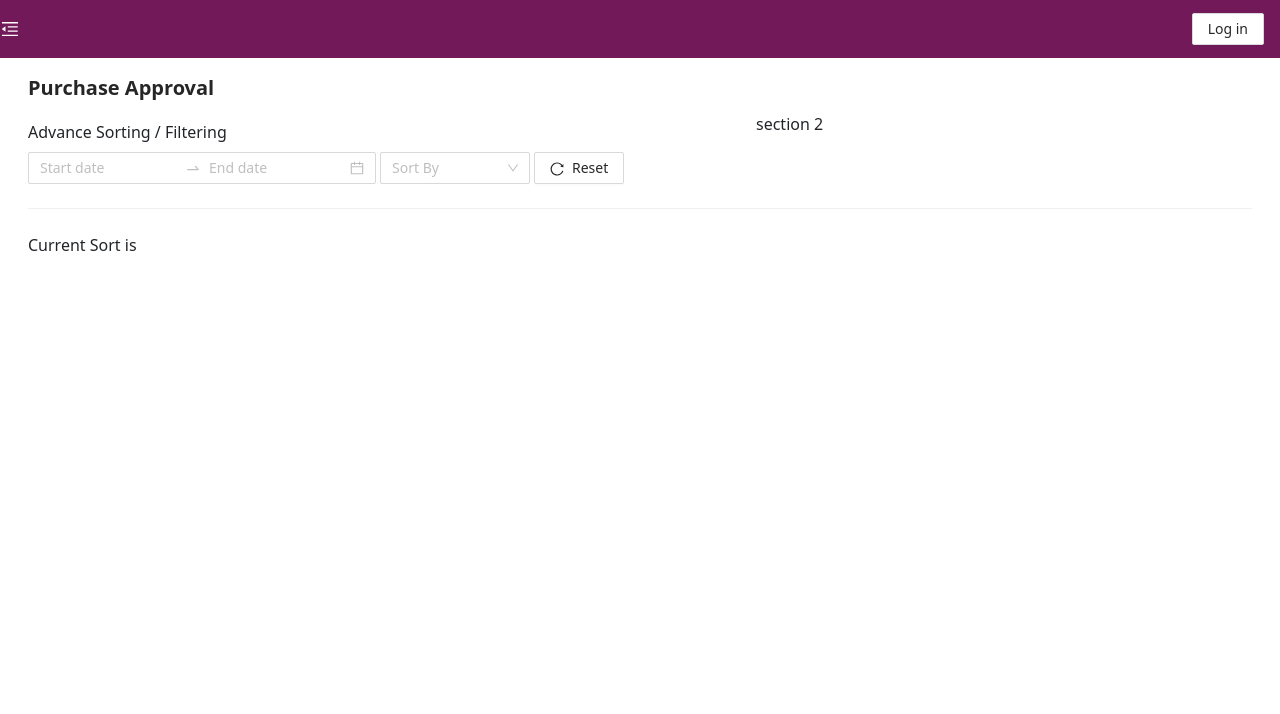
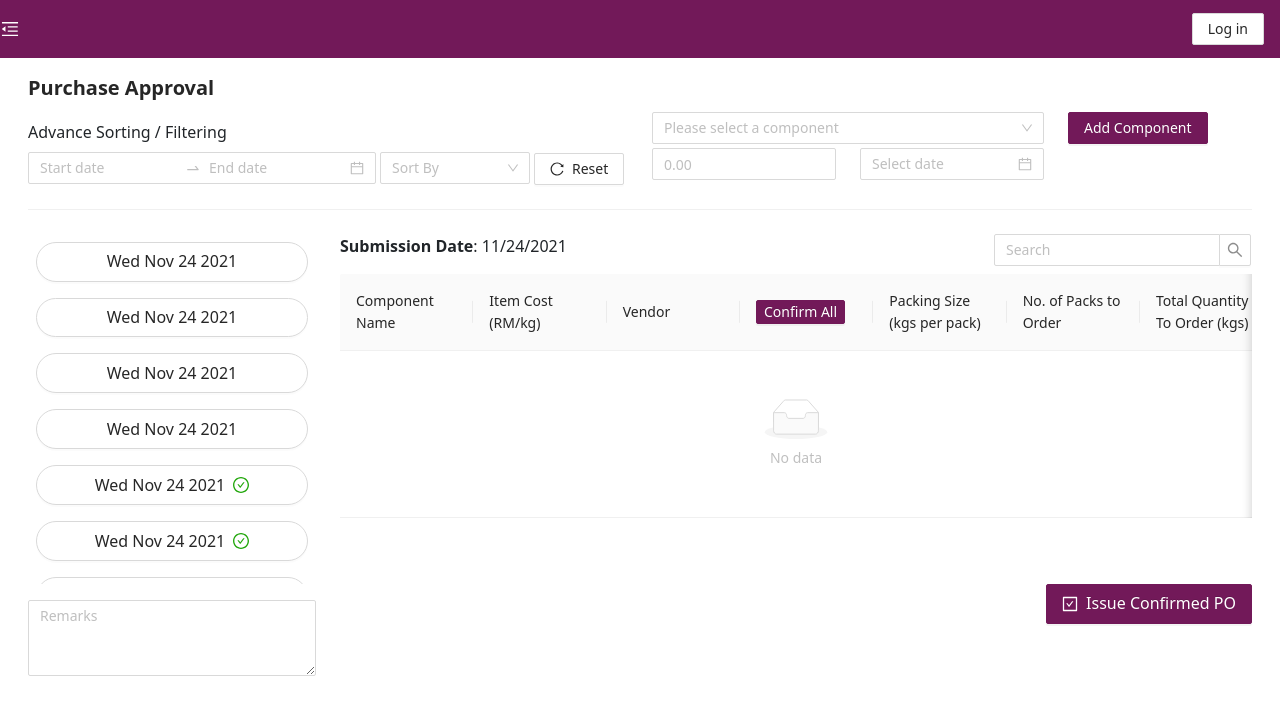
Before and after one commit to Five-Fishes/Engseen-Purchase-Requisition-Frontend, a React (Create React App) app: page /purchase-requisition-approval in a window 1280 px wide. Shown: the top 714 px of the page. Built offline with nearby package versions, Linux system fonts and the light colour scheme; what axios-mock-adapter would draw is missing.

Commit message:
Approval Page Mock Up

```diff
--- /dev/null
+++ b/src/modules/purchase-requisition-approval/components/component-selector/component-selector.tsx
@@ -0,0 +1,37 @@
+import { Button, DatePicker, InputNumber, Select } from "antd";
+
+const DUMMY_COMPONENT = ["abc", "abcd", "def", "ghi"];
+
+const ComponentSelector: React.FC = () => {
+  return (
+    <>
+      <div className="row">
+        <div className="col-8">
+          <div className="col w-100">
+            <Select style={{ width: "100%" }} placeholder="Please select a component">
+              {DUMMY_COMPONENT &&
+                DUMMY_COMPONENT.map((component, index) => (
+                  <Select.Option key={index} value={component}>
+                    {component}
+                  </Select.Option>
+                ))}
+            </Select>
+          </div>
+          <div className="row mt-1">
+            <div className="col">
+              <InputNumber className="w-100" placeholder={"0.00"}></InputNumber>
+            </div>
+            <div className="col">
+              <DatePicker className="w-100"></DatePicker>
+            </div>
+          </div>
+        </div>
+        <div className="col-4">
+          <Button type="primary">Add Component</Button>
+        </div>
+      </div>
+    </>
+  );
+};
+
+export default ComponentSelector;
--- /dev/null
+++ b/src/modules/purchase-requisition-approval/components/filter-and-sort/filter-and-sort.tsx
@@ -0,0 +1,35 @@
+import { ReloadOutlined } from "@ant-design/icons";
+import { Sort } from "@constant/sort.enum";
+import { Button, DatePicker, Select } from "antd";
+
+interface IFilterAndSortProps {
+  dateRange?: [Date, Date];
+  sort?: Sort;
+  dateRangeChangedHandler: (dateRange: [Date, Date]) => void;
+  sortChangedHandler: (sort: Sort) => void;
+}
+
+const FilterAndSort: React.FC<IFilterAndSortProps> = (props) => {
+  const sortChangedHandler = props.sortChangedHandler;
+  const dateRangeChangedHandler = props.dateRangeChangedHandler;
+  return (
+    <>
+      <DatePicker.RangePicker
+        onChange={(values, formatStrings) => {
+          const dateRange: [Date, Date] = [new Date(formatStrings[0]), new Date(formatStrings[1])];
+          dateRangeChangedHandler(dateRange);
+        }}
+      ></DatePicker.RangePicker>
+      <Select placeholder="Sort By" onChange={sortChangedHandler} style={{ width: 150 }} className="mx-1">
+        <Select.Option value={Sort.ASC}>Ascending Date</Select.Option>
+        <Select.Option value={Sort.DES}>Descending Date</Select.Option>
+      </Select>
+      <Button className="d-inline-flex align-items-center">
+        <ReloadOutlined />
+        Reset
+      </Button>
+    </>
+  );
+};
+
+export default FilterAndSort;
--- /dev/null
+++ b/src/modules/purchase-requisition-approval/components/purchase-requisition-approval-table/purchase-requisition-approval-table.tsx
@@ -0,0 +1,86 @@
+import { Button, Input, Table } from "antd";
+
+const PurchaseRequititionApprovalTable: React.FC = () => {
+  return (
+    <>
+      <div>
+        <div className="d-flex justify-content-between">
+          <div>
+            <strong>Submission Date</strong>: {new Date().toLocaleDateString()}
+          </div>
+          <div><Input.Search placeholder="Search"></Input.Search></div>
+        </div>
+        <Table
+          className="my-2"
+          dataSource={[]}
+          columns={PURCHASE_REQUISITION_APPROVAL_TABLE_COLUMN}
+          rowKey="id"
+          scroll={{ x: 1200, y: 500 }}
+          pagination={{ pageSizeOptions: ["5", "10", "20", "50", "100"], hideOnSinglePage: true, defaultPageSize: 5 }}
+        ></Table>
+      </div>
+    </>
+  );
+};
+
+const PURCHASE_REQUISITION_APPROVAL_TABLE_COLUMN = [
+  {
+    title: "Component Name",
+    dataIndex: "componentName",
+    key: "componentName",
+  },
+  {
+    title: (
+      <div>
+        Item Cost <br /> (RM/kg)
+      </div>
+    ),
+    dataIndex: "itemCost",
+    key: "itemCost",
+  },
+  {
+    title: "Vendor",
+    dataIndex: "vendorName",
+    key: "vendorName",
+  },
+  {
+    title: (
+      <Button size="small" type="primary">
+        Confirm All
+      </Button>
+    ),
+    dataIndex: "confirmed",
+    key: "confirmed",
+  },
+  {
+    title: (
+      <div>
+        Packing Size <br /> (kgs per pack)
+      </div>
+    ),
+    dataIndex: "packagingSize",
+    key: "packagingSize",
+  },
+  {
+    title: "No. of Packs to Order",
+    dataIndex: "componentCode",
+    key: "componentCode",
+  },
+  {
+    title: "Total Quantity To Order (kgs)",
+    dataIndex: "componentCode",
+    key: "componentCode",
+  },
+  {
+    title: "Delivery Date",
+    dataIndex: "deliveryDate",
+    key: "deliveryDate",
+  },
+  {
+    title: "Balance",
+    dataIndex: "balance",
+    key: "balance",
+  },
+];
+
+export default PurchaseRequititionApprovalTable;
--- /dev/null
+++ b/src/modules/purchase-requisition-approval/components/purchase-requisition-request-selector/purchase-requisition-request-selector.less
@@ -0,0 +1,11 @@
+.scrollable-menu {
+    overflow: scroll;
+    /* Hide scrollbar for IE, Edge and Firefox */
+    -ms-overflow-style: none; /* IE and Edge */
+    scrollbar-width: none; /* Firefox */
+  }
+
+  /* Hide scrollbar for Chrome, Safari and Opera */
+  .scrollable-menu::-webkit-scrollbar {
+    display: none;
+  }
--- /dev/null
+++ b/src/modules/purchase-requisition-approval/components/purchase-requisition-request-selector/purchase-requisition-request-selector.tsx
@@ -0,0 +1,22 @@
+import { CheckCircleOutlined } from "@ant-design/icons";
+import { Button } from "antd";
+
+const PurchaseRequisitionSelector: React.FC = () => {
+  const APPROVAL_LIST: any[] = [];
+  for (let index = 0; index < 20; index++) {
+    APPROVAL_LIST.push({ date: new Date(), approved: index > 3 });
+  }
+  return (
+    <>
+      <div className="d-flex flex-column scrollable-menu" style={{ maxHeight: "350px" }}>
+        {APPROVAL_LIST.map((element, index) => (
+          <Button className="m-2" shape="round" size="large" key={index}>
+            {element.date.toDateString()} {element.approved && <CheckCircleOutlined style={{ color: "#22A70C", transform: "translateY(-3px)" }} />}
+          </Button>
+        ))}
+      </div>
+    </>
+  );
+};
+
+export default PurchaseRequisitionSelector;
--- a/src/modules/purchase-requisition-approval/pages/purchase-requisition-approval-page.tsx
+++ b/src/modules/purchase-requisition-approval/pages/purchase-requisition-approval-page.tsx
@@ -1,14 +1,25 @@
 import { useState } from "react";
 import Title from "antd/lib/typography/Title";
-import { ReloadOutlined } from "@ant-design/icons";
-import { Button, DatePicker, Divider, Select } from "antd";
+import { Button, Divider, Input } from "antd";
+
 import { Sort } from "@constant/sort.enum";
+
+import FilterAndSort from "../components/filter-and-sort/filter-and-sort";
+import ComponentSelector from "../components/component-selector/component-selector";
+import PurchaseRequisitionSelector from "../components/purchase-requisition-request-selector/purchase-requisition-request-selector";
+import PurchaseRequititionApprovalTable from "../components/purchase-requisition-approval-table/purchase-requisition-approval-table";
+import { CheckSquareOutlined } from "@ant-design/icons";
 
 const PurchaseRequisitionApprovalPage: React.FC = () => {
   const [sort, setSort] = useState<Sort>();
+  const [dateRange, setDateRange] = useState<[Date, Date]>();
 
   const handleSortChange = (value: Sort | undefined) => {
     setSort(value);
+  };
+
+  const handleDateRangeChange = (value: [Date, Date] | undefined) => {
+    setDateRange(value);
   };
 
   return (
@@ -18,27 +29,35 @@ const PurchaseRequisitionApprovalPage: React.FC = () => {
       </div>
 
       <div className="row">
-        <div className="col-7">
+        <div className="col-6">
           <div className="my-2">Advance Sorting / Filtering</div>
-          <div className="d-flex">
-            <DatePicker.RangePicker></DatePicker.RangePicker>
-            <Select placeholder="Sort By" onChange={handleSortChange} style={{ width: 150 }} className="mx-1">
-              <Select.Option value={Sort.ASC}>Ascending Date</Select.Option>
-              <Select.Option value={Sort.DES}>Descending Date</Select.Option>
-            </Select>
-            <Button className="d-inline-flex align-items-center">
-              <ReloadOutlined />
-              Reset
-            </Button>
-          </div>
+          <FilterAndSort sortChangedHandler={handleSortChange} dateRangeChangedHandler={handleDateRangeChange} dateRange={dateRange} sort={sort}></FilterAndSort>
         </div>
-        <div className="col">section 2</div>
+        <div className="col-6">
+          <ComponentSelector></ComponentSelector>
+        </div>
       </div>
 
       <Divider />
 
       <div className="row">
-        <div className="col">Current Sort is {sort}</div>
+        <div className="col-3">
+          <PurchaseRequisitionSelector></PurchaseRequisitionSelector>
+        </div>
+        <div className="col-9">
+          <PurchaseRequititionApprovalTable></PurchaseRequititionApprovalTable>
+        </div>
+      </div>
+
+      <div className="row">
+        <div className="col-3 pt-3">
+          <Input.TextArea placeholder="Remarks" rows={3}></Input.TextArea>
+        </div>
+        <div className="col-9 d-flex justify-content-end">
+          <Button type="primary" size="large">
+            <CheckSquareOutlined style={{ transform: "translateY(-3px)" }} /> Issue Confirmed PO
+          </Button>
+        </div>
       </div>
     </div>
   );
--- a/src/modules/purchase-requisition-request/pages/purchase-requisition-request-page.tsx
+++ b/src/modules/purchase-requisition-request/pages/purchase-requisition-request-page.tsx
@@ -2,8 +2,8 @@ import { useState } from "react";
 import { Input } from "antd";
 import Title from "antd/lib/typography/Title";
 import { IPurchaseRequisitionTemplate } from "@dto/i-purchase-requisition-template.dto";
-import PurchaseRequisitionTemplateBrowser from "../components/templateBrowser/template-browser";
-import PurchaseRequisitionRequestConstructor from "../components/requestConstructor/request-constructor";
+import PurchaseRequisitionTemplateBrowser from "../components/template-browser/template-browser";
+import PurchaseRequisitionRequestConstructor from "../components/request-constructor/request-constructor";
 
 const PurchaseRequisitionRequestPage: React.FC = () => {
   const [selectedTemplate, setSelectedTemplate] = useState<IPurchaseRequisitionTemplate>();
```
Also changed, not shown: src/modules/purchase-requisition-request/components/request-constructor/request-constructor.tsx (renamed from src/modules/purchase-requisition-request/components/requestConstructor/request-constructor.tsx), src/modules/purchase-requisition-request/components/template-browser/template-browser.less (renamed from src/modules/purchase-requisition-request/components/templateBrowser/template-browser.less), src/modules/purchase-requisition-request/components/template-browser/template-browser.tsx (renamed from src/modules/purchase-requisition-request/components/templateBrowser/template-browser.tsx).
